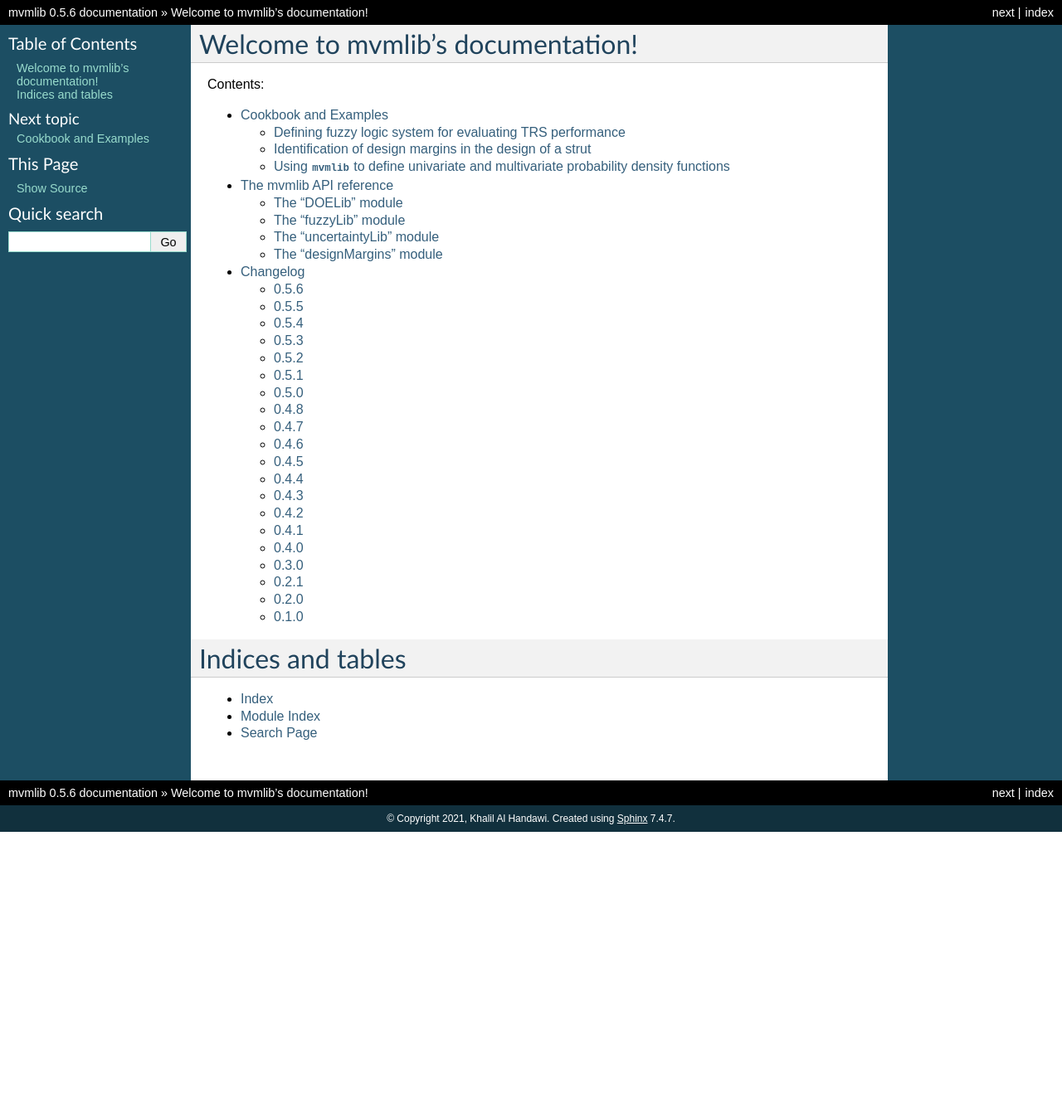
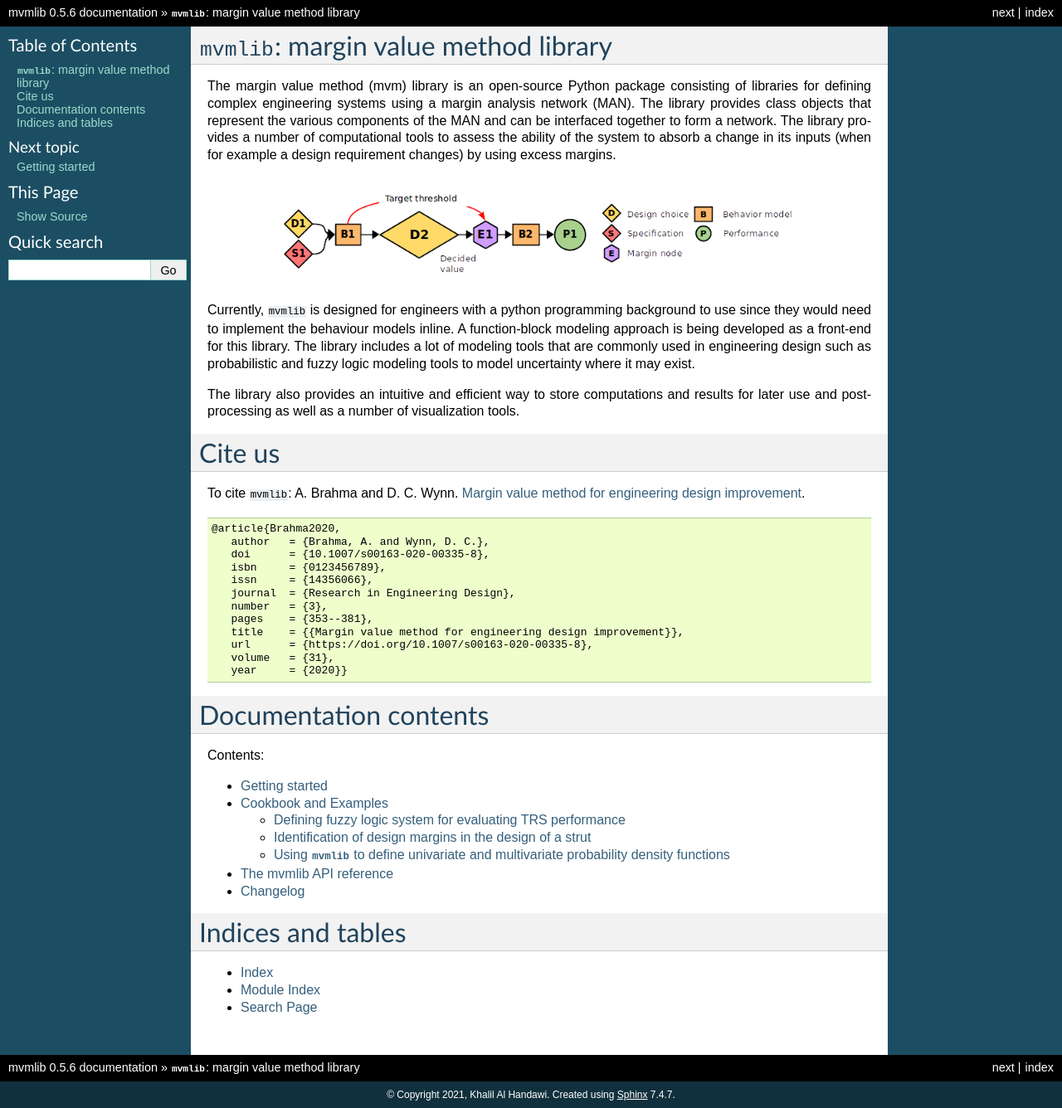
Before and after one commit to sed-group/mvmlib, a Sphinx documentation site: the page built from docs/index.rst, in a window 1280 px wide. Shown: the whole page at 83% size. Built offline with Sphinx 7.4.7, drawn with Linux system fonts in a browser that asks for light colours; before the commit the page ends 1003 px from its top, so only the background shows below that.

Commit message:
update documentation

```diff
--- a/docs/examples.rst
+++ b/docs/examples.rst
@@ -4,7 +4,7 @@
 Below is a list of examples on how to use ``mvmlib`` to solve practical design problems and quantify design margins for them.
 
 .. toctree::
-   :maxdepth: 3
+   :maxdepth: 2
    :caption: Contents:
 
    notebooks/TRS_example
--- a/docs/history.rst
+++ b/docs/history.rst
@@ -1,3 +1,6 @@
+.. toctree::
+   :titlesonly:
+
 *********
 Changelog
 *********
--- a/docs/index.rst
+++ b/docs/index.rst
@@ -3,19 +3,55 @@
    You can adapt this file completely to your liking, but it should at least
    contain the root `toctree` directive.
 
-Welcome to mvmlib's documentation!
-==================================
+``mvmlib``: margin value method library
+---------------------------------------
+
+The margin value method (mvm) library is an open-source Python package consisting of libraries for defining complex engineering systems using a margin analysis network (MAN). The library provides class objects that represent the various components of the MAN and can be interfaced together to form a network. The library provides a number of computational tools to assess the ability of the system to absorb a change in its inputs (when for example a design requirement changes) by using excess margins.
+
+.. figure:: ./images/efm_example.png
+  :scale: 80 %
+  :align: center
+
+Currently, ``mvmlib`` is designed for engineers with a python programming background to use since they would need to implement the behaviour models inline. A function-block modeling approach is being developed as a front-end for this library. The library includes a lot of modeling tools that are commonly used in engineering design such as probabilistic and fuzzy logic modeling tools to model uncertainty where it may exist.
+
+The library also provides an intuitive and efficient way to store computations and results for later use and postprocessing as well as a number of visualization tools.
+
+Cite us
+-------
+
+To cite ``mvmlib``: A. Brahma and D. C. Wynn.
+`Margin value method for engineering design improvement <https://doi.org/10.1007/s00163-020-00335-8>`_.
+
+.. code-block:: none
+
+   @article{Brahma2020,
+      author   = {Brahma, A. and Wynn, D. C.},
+      doi      = {10.1007/s00163-020-00335-8},
+      isbn     = {0123456789},
+      issn     = {14356066},
+      journal  = {Research in Engineering Design},
+      number   = {3},
+      pages    = {353--381},
+      title    = {{Margin value method for engineering design improvement}},
+      url      = {https://doi.org/10.1007/s00163-020-00335-8},
+      volume   = {31},
+      year     = {2020}}
+
+Documentation contents
+----------------------
 
 .. toctree::
+   :titlesonly:
    :maxdepth: 2
    :caption: Contents:
 
+   getting_started
    examples
    api
    history
 
 Indices and tables
-==================
+------------------
 
 * :ref:`genindex`
 * :ref:`modindex`
```
Also changed, not shown: docs/getting_started.rst (added, +78 -0 lines), docs/images/efm_example.png (added), docs/notebooks/TRS_example.ipynb, docs/notebooks/strut_example.ipynb.
